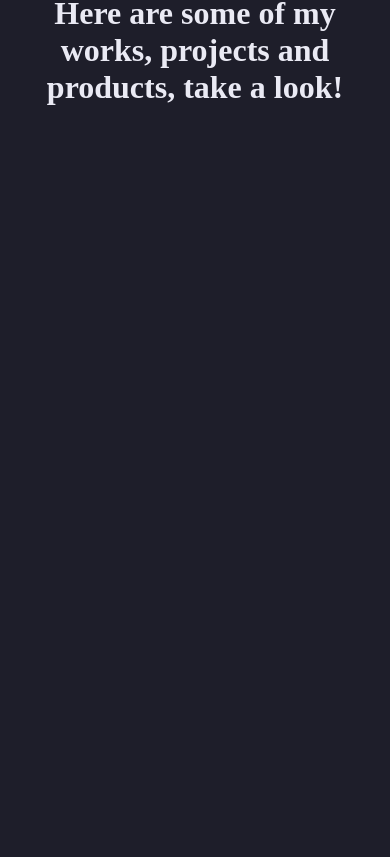
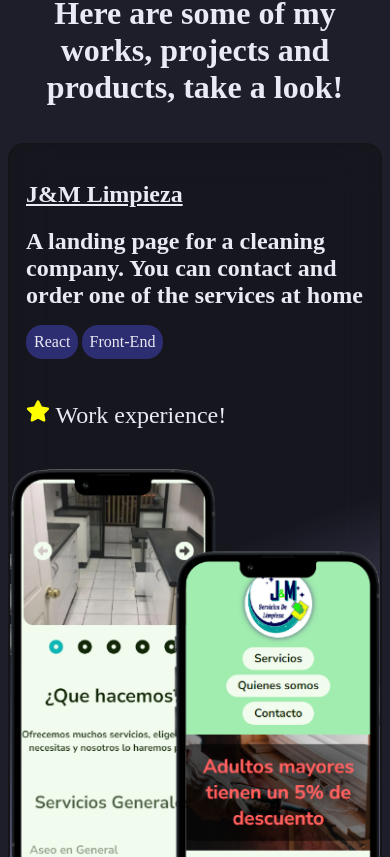
Before and after one commit to PatoTey/portfolio2024, a React (Vite) app: page / in a window 390 px wide. Shown: the part 787-1644 px from the top of the page. Built offline with nearby package versions, Linux system fonts and the light colour scheme; a web font is replaced by a local one.

Commit message:
modified some styles

```diff
--- a/src/index.css
+++ b/src/index.css
@@ -9,7 +9,7 @@
 
 body {
 	margin: 0;
-	background-color: var(--bgColor) ;
+	background-color: var(--bgColor);
 	color: var(--textColor);
 	font-family: 'Handjet', cursive;
 }
@@ -195,7 +195,11 @@ body {
 	display: flex;
 	flex-direction: row;
 	border: 0.125em solid #151418;
-	background-color: #17171d;
+	/*background-color: #17171d;*/
+	background-color: transparent;
+	background-image: linear-gradient(160deg,rgba(0, 0, 0, 0.25) 0% 50%, var(--primary));
+	backdrop-filter: blur(20px);
+	-webkit-backdrop-filter: blur(20px);
 	border-radius: 1em;
 	max-width: 45%;
 	height: 30em;
@@ -203,6 +207,9 @@ body {
 	animation: reveal linear both;
 	animation-timeline: view();
 	animation-range: entry 30% cover 40%;
+	-webkit-animation: reveal linear both;
+	-webkit-animation-timeline: view();
+	-webkit-animation-range: entry 30% cover 40%;
 }
 
 .page:hover{
@@ -315,6 +322,8 @@ body {
 	margin: 0 5em 5em 5em;
 	font-size: 1.5rem;
 	background-color: var(--secondary);
+	backdrop-filter: blur(20px);
+	-webkit-backdrop-filter: blur(20px);
 	color: var(--textColor);
 	padding: 1em;
 	border-radius: 1em;
@@ -475,7 +484,7 @@ body {
 	.page{
 		flex-direction: column;
 		max-width: 100%;
-		max-height: none;
+		height: 50%;
 	}
 
 	.page-data{
@@ -487,12 +496,13 @@ body {
 	}
 
 	.pagedescription {
-		font-size: 1rem;
+		font-size: 1.5rem;
 	}
 
 	.image-container{
 		max-width: 100%;
 		max-height: 50%;
+
 	}
 
 	.pageimagedesk {
@@ -523,7 +533,6 @@ body {
 
 	.aboutnav {
 		gap: 7em;
-
 	}
 
 	.nav-link{
```
